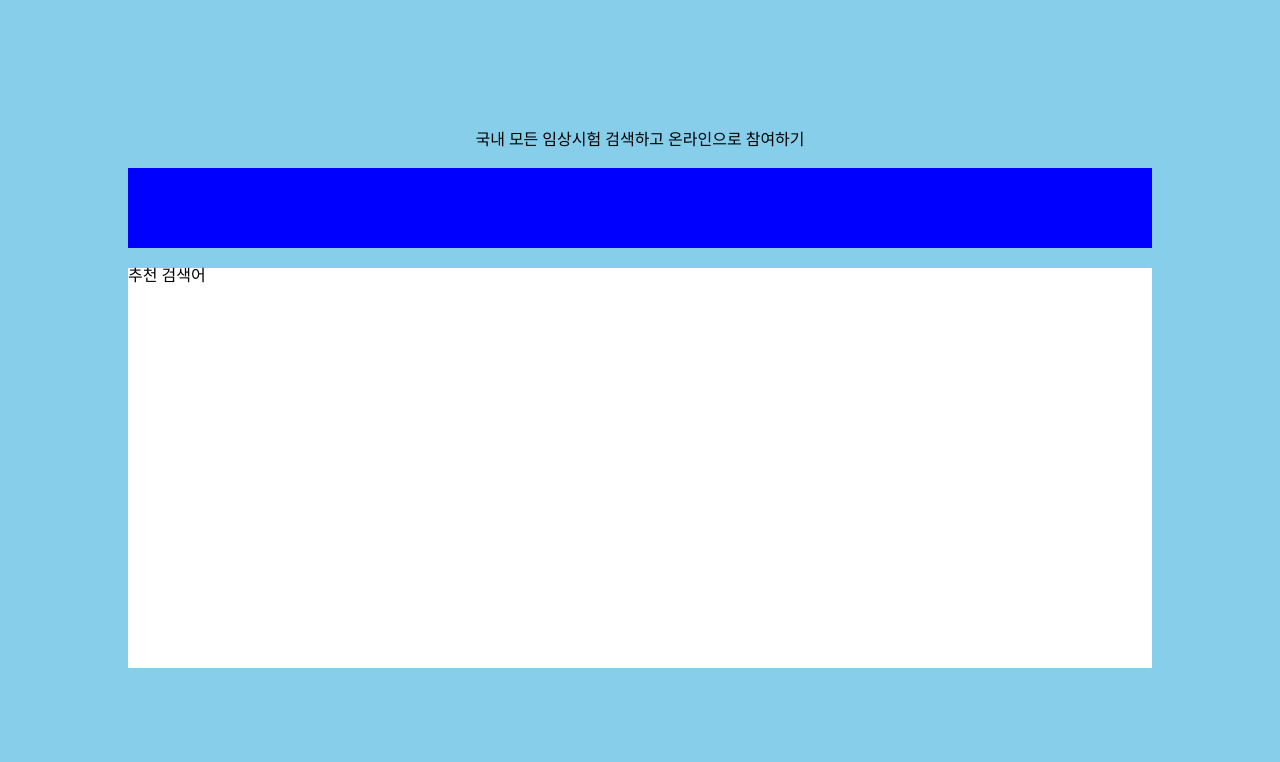
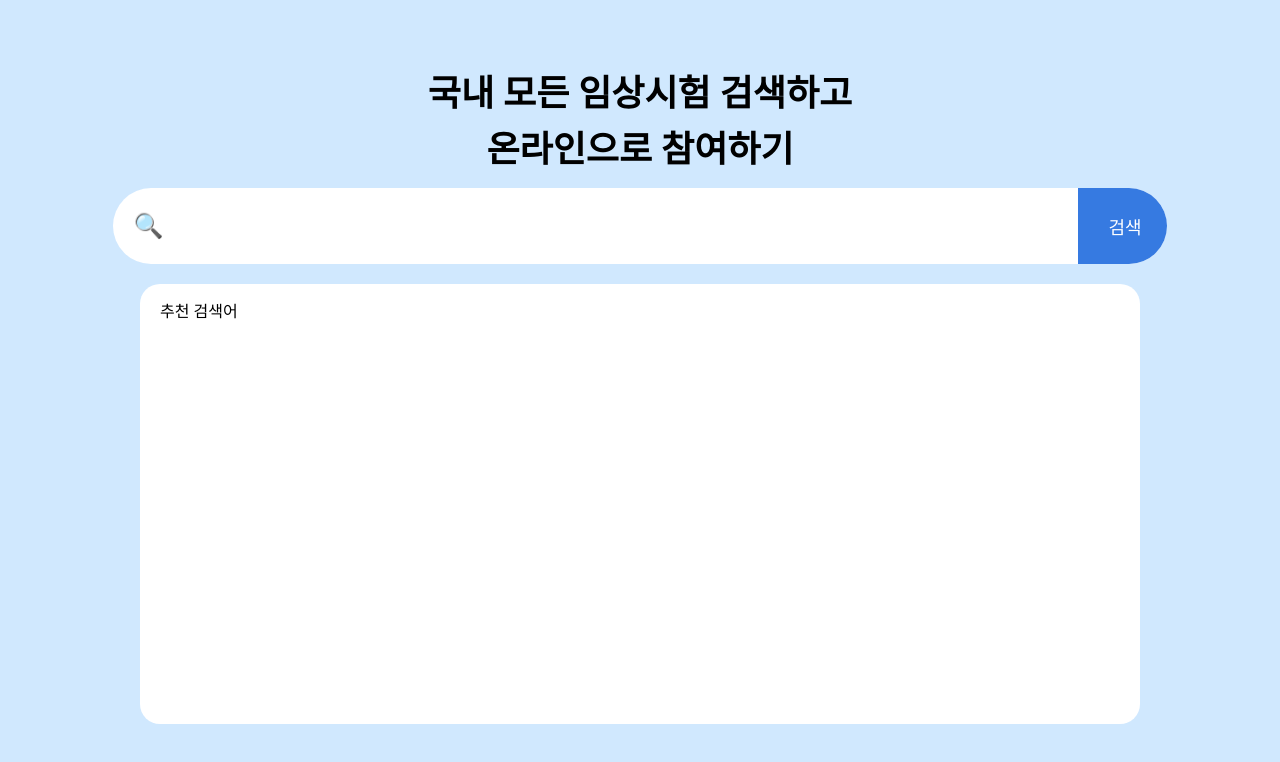
Before and after one commit to wanted-pre-onboarding-team-7/pre-onboarding-8th-3-7, a React (Create React App) app: page / in a window 1280 px wide. Shown: the top 762 px of the page. Built offline with nearby package versions, Linux system fonts and the light colour scheme.

Commit message:
Feat: 마크업 초안 구현

```diff
--- a/src/components/searchBar/SearchBar.module.css
+++ b/src/components/searchBar/SearchBar.module.css
@@ -1,5 +1,36 @@
 .container {
-  background: blue;
-  width: 80%;
-  height: 80px;
+  background-color: white;
+  display: flex;
+  justify-content: space-between;
+  border-radius: 50px;
+  align-items: center;
 }
+
+.form {
+  font-size: 24px;
+}
+.searchLabel {
+  margin-left: 20px;
+  margin-right: 15px;
+}
+
+.searchInput {
+  border: none;
+  font-size: 24px;
+  width: 70vw;
+}
+
+.searchInput:focus {
+  outline: none;
+}
+
+.submitBtn {
+  background-color: #367ae1;
+  color: white;
+  border: none;
+  font-size: 18px;
+  padding: 25px;
+  padding-left: 30px;
+  border-top-right-radius: 50px;
+  border-bottom-right-radius: 50px;
+}
--- a/src/components/searchBar/SearchBar.tsx
+++ b/src/components/searchBar/SearchBar.tsx
@@ -1,8 +1,17 @@
 import styles from './SearchBar.module.css';
 
 function SearchBar() {
-  //TODO: 검색창 기능 구현
-  return <div className={styles.container}></div>;
+  return (
+    <div className={styles.container}>
+      <form className={styles.form}>
+        <label className={styles.searchLabel} htmlFor="search">
+          🔍
+        </label>
+        <input className={styles.searchInput} id="search" type="text" />
+        <input className={styles.submitBtn} type="submit" value="검색" />
+      </form>
+    </div>
+  );
 }
 
 export default SearchBar;
--- a/src/components/searchResult/SearchResult.module.css
+++ b/src/components/searchResult/SearchResult.module.css
@@ -1,5 +1,7 @@
 .container {
   background: white;
-  width: 80%;
+  width: 75vw;
   height: 400px;
+  border-radius: 20px;
+  padding: 20px;
 }
--- a/src/components/searchResult/SearchResult.tsx
+++ b/src/components/searchResult/SearchResult.tsx
@@ -1,7 +1,6 @@
 import styles from './SearchResult.module.css';
 
 function SearchResult() {
-  //TODO: 검색 결과 기능 구현
   return (
     <div className={styles.container}>
       <span>추천 검색어</span>
--- a/src/pages/Home.module.css
+++ b/src/pages/Home.module.css
@@ -1,5 +1,5 @@
 .container {
-  background: skyblue;
+  background: #d0e8fe;
   width: 100vw;
   height: 100vh;
   display: flex;
@@ -8,3 +8,8 @@
   align-items: center;
   gap: 20px;
 }
+
+.title {
+  font-size: 36px;
+  font-weight: 800;
+}
--- a/src/pages/Home.tsx
+++ b/src/pages/Home.tsx
@@ -5,7 +5,8 @@ import SearchResult from '../components/searchResult/SearchResult';
 function Home() {
   return (
     <div className={styles.container}>
-      <span>국내 모든 임상시험 검색하고 온라인으로 참여하기</span>
+      <span className={styles.title}>국내 모든 임상시험 검색하고</span>
+      <span className={styles.title}>온라인으로 참여하기</span>
       <SearchBar />
       <SearchResult />
     </div>
```
